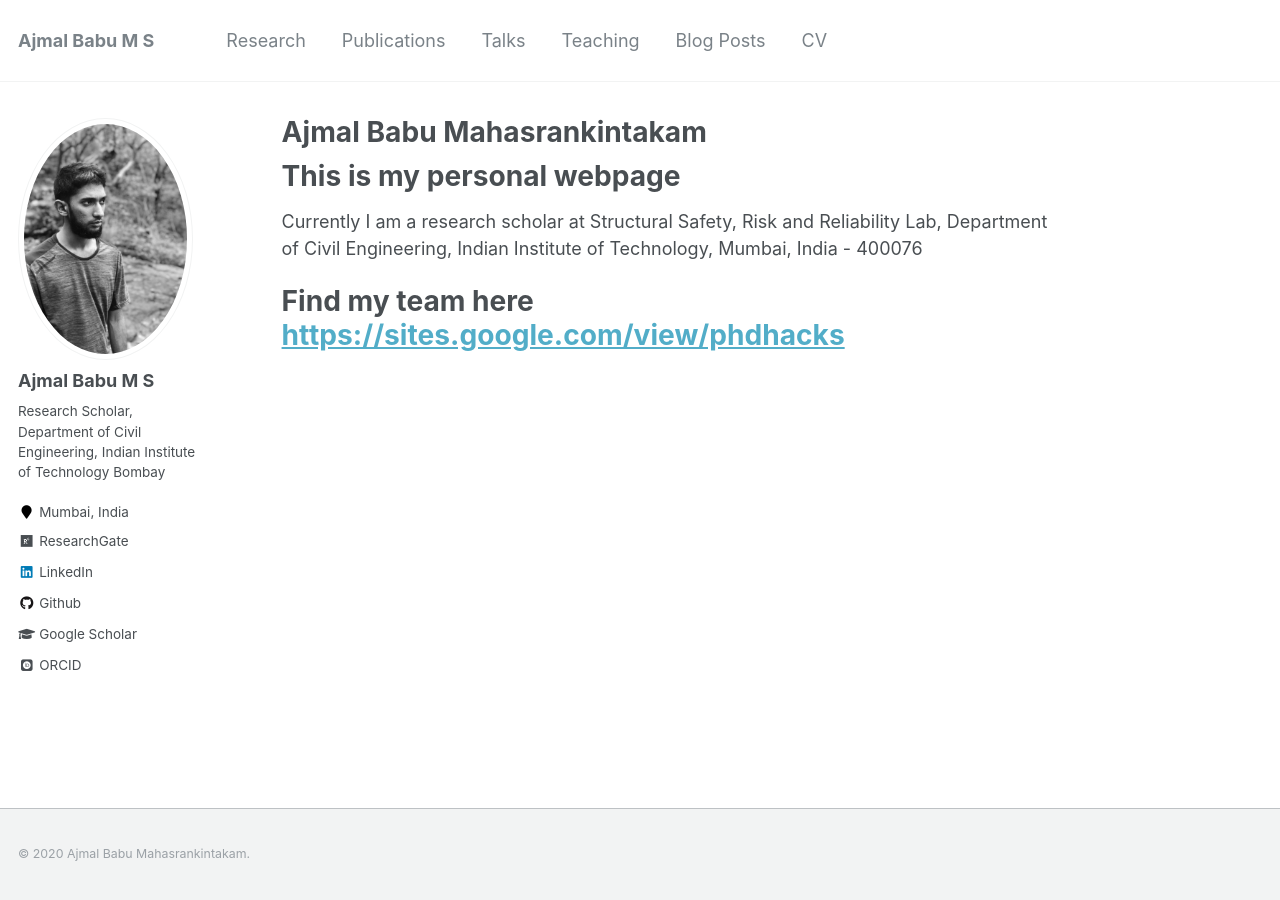
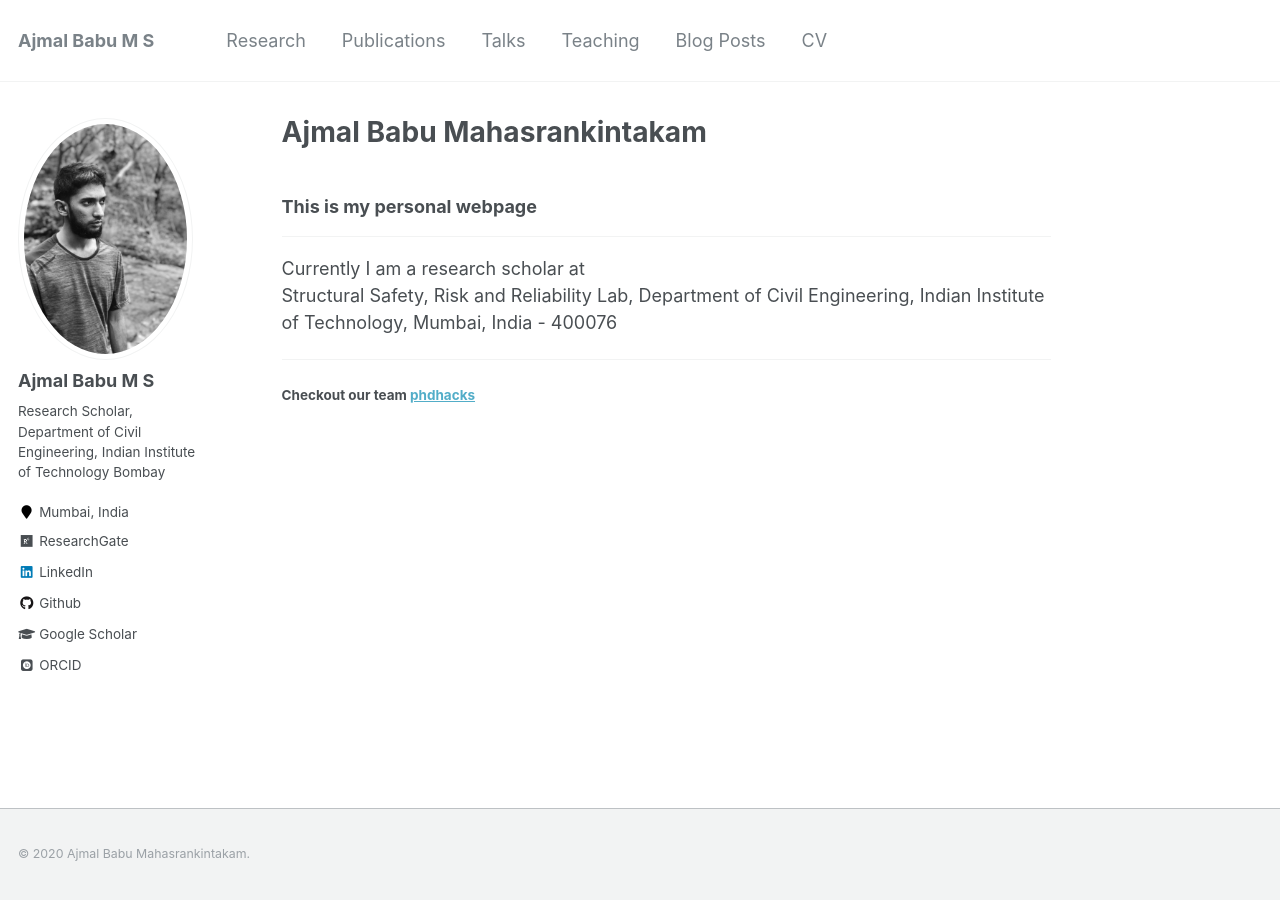
Before and after one commit to ajmalbabums/ajmalbabums.github.io, a Jekyll site: the page built from _pages/about.md, in a window 1280 px wide. Built offline with Jekyll 4.4.1, drawn with Linux system fonts in a browser that asks for light colours; some web fonts are replaced.

Commit message:
Update about.md

```diff
--- a/_pages/about.md
+++ b/_pages/about.md
@@ -8,11 +8,15 @@
   - /about.html
 ---
 
-# This is my personal webpage
+
+### This is my personal webpage
+------------
 Currently I am a research scholar at
 Structural Safety, Risk and Reliability Lab,
 Department of Civil Engineering,
 Indian Institute of Technology,
 Mumbai, India - 400076
 
-# Find my team here [https://sites.google.com/view/phdhacks](https://sites.google.com/view/phdhacks)
+------------
+
+##### Checkout our team  [phdhacks](https://sites.google.com/view/phdhacks "phdhacks")
```
